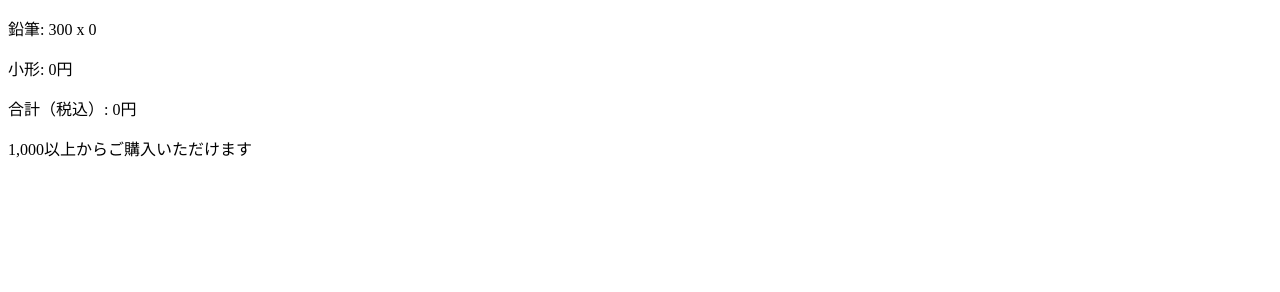
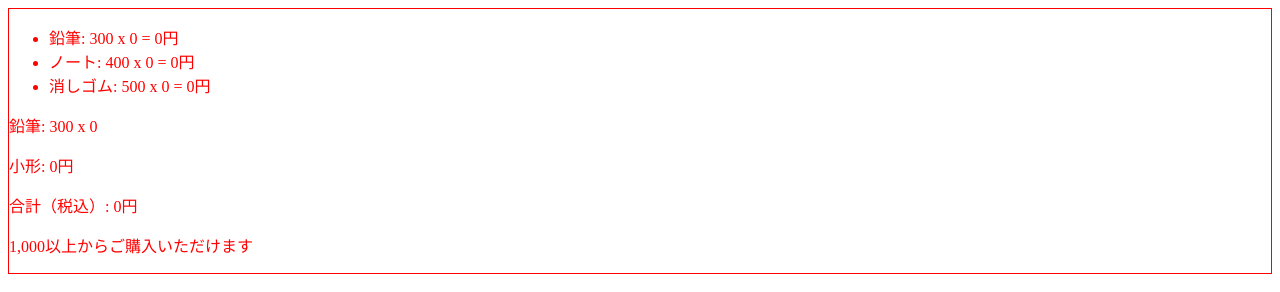
Before and after one commit to onukichi/vuejs-introduction-app, a plain HTML site: page index.html in a window 1280 px wide. Drawn offline with nearby package versions, Linux system fonts and the light colour scheme.

Commit message:
display each items content

```diff
--- a/app.js
+++ b/app.js
@@ -41,6 +41,12 @@ var vm = new Vue({
         },
         canBuy: function() {
             return this.totalPrice >= 1000
+        },
+        errorMessageStyle: function() {
+            return {
+                border: this.canBuy ? '' : '1px solid red',
+                color: this.canBuy ? '' : 'red'
+            }
         }
     }
 })
--- a/index.html
+++ b/index.html
@@ -8,6 +8,12 @@
 </head>
 <body>
     <div id="app">
+        <div v-bind:style="errorMessageStyle">
+            <ul>
+                <li v-for="item in items" v-bind:key="item.name">
+                    {{ item.name }}: {{ item.price }} x {{ item.quantity }} = {{ item.price * item.quantity | numberWithDelimiter }}円
+                </li>
+            </ul>
             <p>{{ items[0].name }}: {{ items[0].price }} x {{ items[0].quantity }}</p>
             <p>小形: {{ totalPrice | numberWithDelimiter }}円</p>
             <p>合計（税込）: {{ totalPriceWithTax | numberWithDelimiter }}円</p>
@@ -15,6 +21,7 @@
                 {{ 1000 | numberWithDelimiter }}以上からご購入いただけます
             </p>
         </div>
+    </div>
     <script>
         console.assert(typeof Vue !== 'undefined');
     </script>
```
Lines whose indentation alone changed are shown as unchanged.
